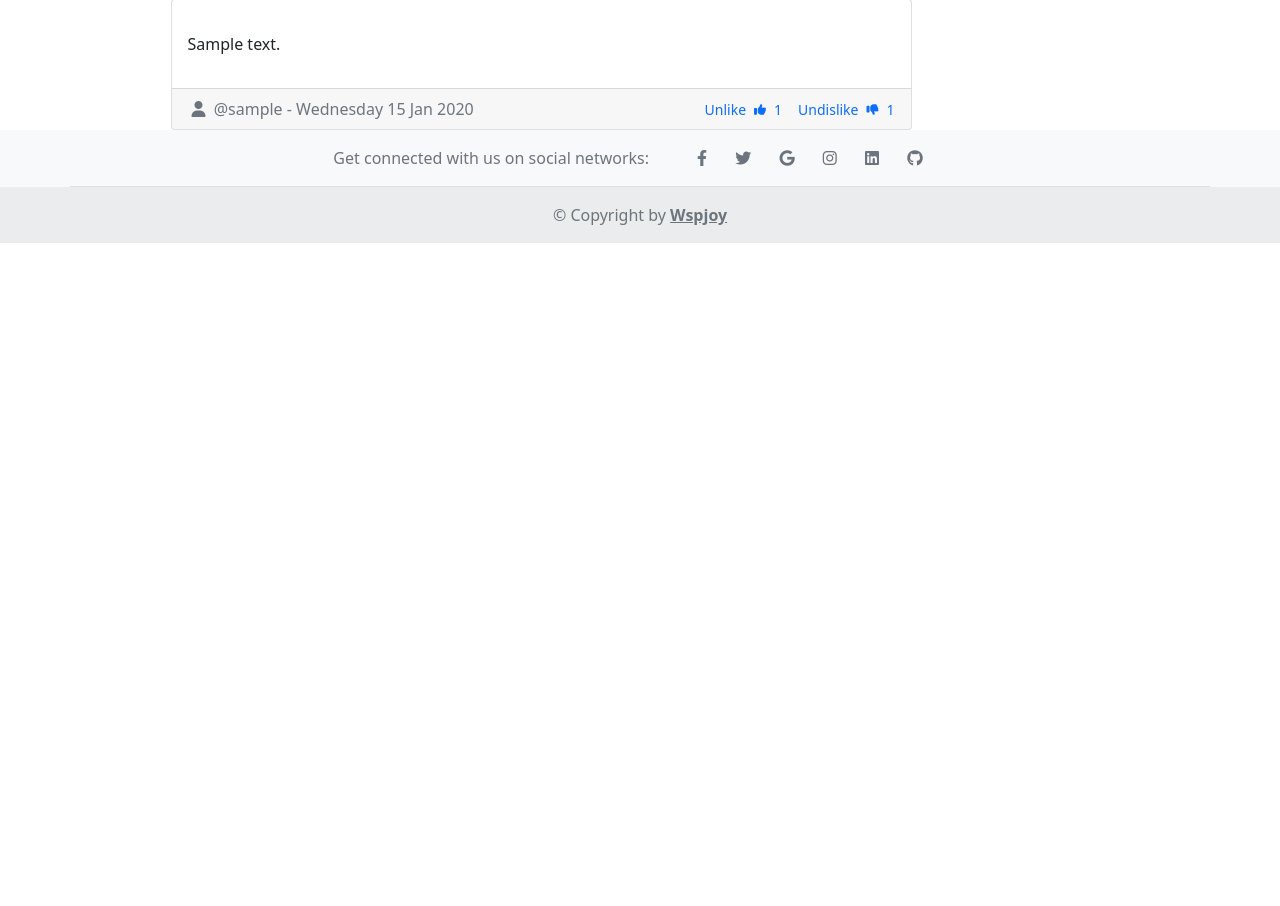
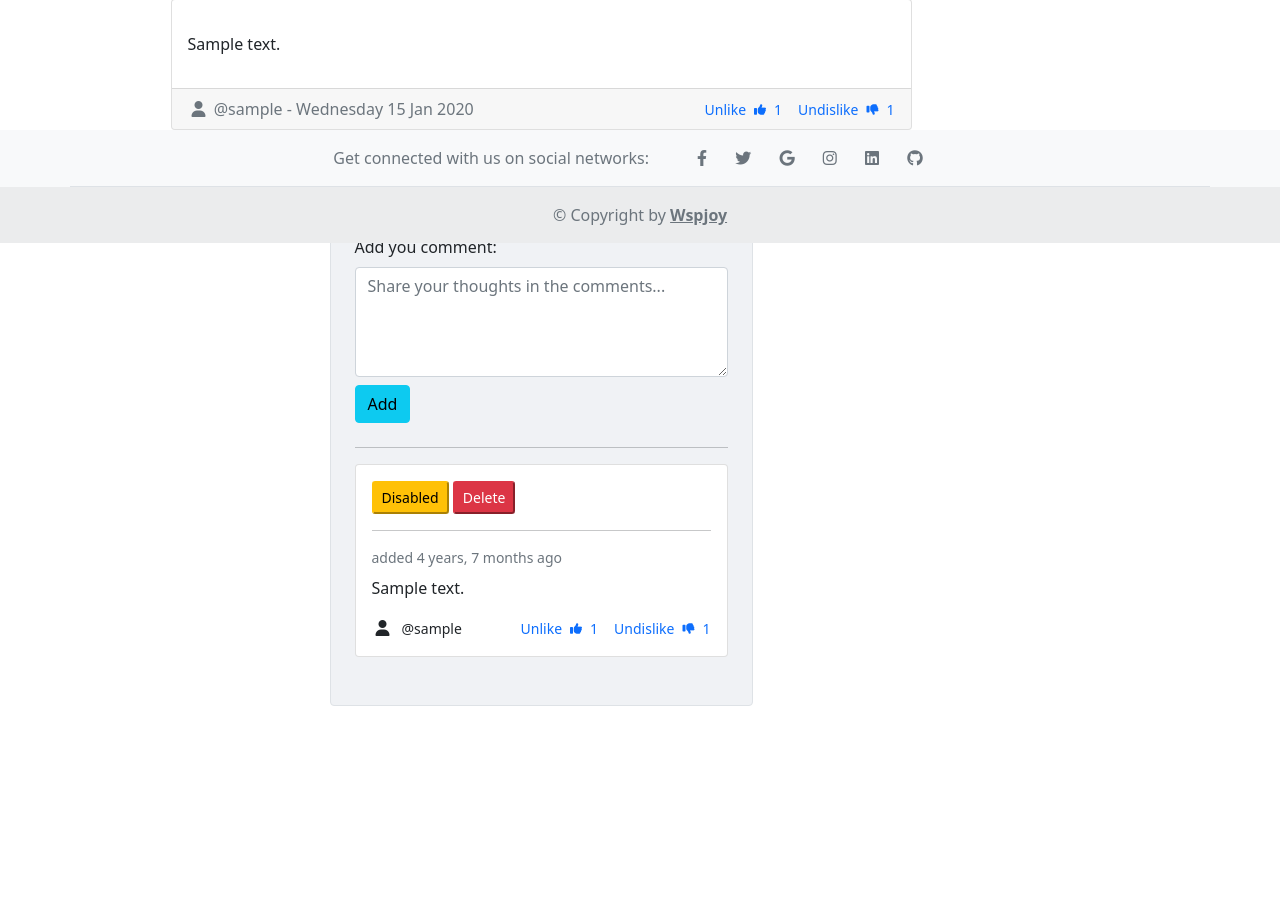
Before and after one commit to wspjoy2011/itea_education_project, a Django app: a page that uses templates/blog/post/detail.html in a window 1280 px wide. Shown: the part 557-1463 px from the top of the page. Before the commit the page ends 800 px from the top, so only its background shows below. Run offline with Django 5.2, Linux system fonts and the light colour scheme; a user stored in the database is signed in; tables that the repository leaves empty hold one stand-in row (values such as "Sample post"); grey boxes marked "Sample" are stand-in pictures.

Commit message:
- add post comments - add comments likes - add comments dislikes

```diff
--- /dev/null
+++ b/accounts/admin.py
@@ -0,0 +1,3 @@
+from django.contrib import admin
+
+# Register your models here.
--- /dev/null
+++ b/accounts/apps.py
@@ -0,0 +1,6 @@
+from django.apps import AppConfig
+
+
+class AccountsConfig(AppConfig):
+    default_auto_field = 'django.db.models.BigAutoField'
+    name = 'accounts'
--- /dev/null
+++ b/accounts/tests.py
@@ -0,0 +1,3 @@
+from django.test import TestCase
+
+# Create your tests here.
--- /dev/null
+++ b/accounts/views.py
@@ -0,0 +1,3 @@
+from django.shortcuts import render
+
+# Create your views here.
--- /dev/null
+++ b/blog/forms.py
@@ -0,0 +1,23 @@
+from django import forms
+
+from .models import Comment
+
+
+class CommentForm(forms.ModelForm):
+    class Meta:
+        model = Comment
+        fields = ('body',)
+
+        widgets = {
+            'body': forms.Textarea(
+                attrs={
+                    'placeholder': 'Share your thoughts in the comments...',
+                    'class': 'form-control mt-2',
+                    'rows': 4
+                }
+            )
+        }
+
+        labels = {
+            'body': 'Add you comment:'
+        }
--- a/blog/models.py
+++ b/blog/models.py
@@ -124,6 +124,18 @@ class Comment(models.Model):
     def __str__(self):
         return f'{self.author.username} - {self.post.title}'
 
+    def likes_count(self):
+        return self.likes.count()
+
+    def dislikes_count(self):
+        return self.dislikes.count()
+
+    def is_liked_by(self, user) -> bool:
+        return self.likes.filter(user=user).exists()
+
+    def is_disliked_by(self, user) -> bool:
+        return self.dislikes.filter(user=user).exists()
+
 
 class CommentLike(models.Model):
     comment = models.ForeignKey(Comment,
--- a/blog/urls.py
+++ b/blog/urls.py
@@ -6,5 +6,8 @@ app_name = 'blog'
 
 urlpatterns = [
     path('', views.PostListView.as_view(), name='post_list'),
-    path('<int:year>/<int:month>/<int:day>/<slug:post_slug>/', views.post_detail, name='post_detail')
+    path('post/<int:post_id>/add-comment', views.AddCommentView.as_view(), name='add_comment'),
+    path('<int:year>/<int:month>/<int:day>/<slug:post_slug>/', views.post_detail, name='post_detail'),
+    path('comment/<int:comment_id>/like/', views.LikeView.as_view(), name='like_comment'),
+    path('comment/<int:comment_id>/dislike/', views.DislikeView.as_view(), name='dislike_comment'),
 ]
--- a/blog/views.py
+++ b/blog/views.py
@@ -1,11 +1,16 @@
+from django.contrib.auth.decorators import login_required
+from django.contrib.auth.mixins import LoginRequiredMixin
 from django.core.paginator import Paginator, EmptyPage, PageNotAnInteger
-from django.shortcuts import render, get_object_or_404
+from django.http import HttpResponseRedirect, HttpResponseNotAllowed
+from django.shortcuts import render, get_object_or_404, redirect
 from django.utils import timezone
 from urllib.parse import urlencode
 
-from django.views.generic import ListView
+from django.views import View
+from django.views.generic import ListView, FormView
 
-from .models import Post
+from .forms import CommentForm
+from .models import Post, Comment, CommentLike, CommentDislike
 
 
 def post_list(request):
@@ -59,8 +64,10 @@ def post_detail(request, year, month, day, post_slug):
         publish__day=day,
         status='p'
     )
+    form_comment = CommentForm()
     context = {
-        'post': post
+        'post': post,
+        'form': form_comment
     }
     return render(request, 'blog/post/detail.html', context)
 
@@ -102,3 +109,65 @@ class PostListView(ListView):
 
         context['query_string'] = query_string
         return context
+
+
+class AddCommentView(LoginRequiredMixin, FormView):
+    form_class = CommentForm
+
+    def dispatch(self, request, *args, **kwargs):
+        if request.method != 'POST':
+            return HttpResponseNotAllowed(['POST'])
+        return super().dispatch(request, *args, **kwargs)
+
+    def form_valid(self, form):
+        post = get_object_or_404(Post, id=self.kwargs['post_id'])
+        new_comment = form.save(commit=False)
+        new_comment.post = post
+        new_comment.author = self.request.user
+        new_comment.save()
+        return HttpResponseRedirect(f'{new_comment.post.get_absolute_url()}#commentLike{new_comment.pk}')
+
+
+@login_required
+def like_comment(request, comment_id):
+    comment = get_object_or_404(Comment, pk=comment_id)
+
+    if comment.is_liked_by(request.user):
+        like = comment.likes.get(user=request.user)
+        like.delete()
+    else:
+        CommentLike.objects.create(comment=comment, user=request.user)
+        if comment.is_disliked_by(request.user):
+            dislike = comment.dislikes.get(user=request.user)
+            dislike.delete()
+    return HttpResponseRedirect(f'{comment.post.get_absolute_url()}#commentLike{comment.pk}')
+
+
+class LikeView(LoginRequiredMixin, View):
+    def get(self, request, comment_id):
+        comment = get_object_or_404(Comment, pk=comment_id)
+
+        if comment.is_liked_by(request.user):
+            like = comment.likes.get(user=request.user)
+            like.delete()
+        else:
+            CommentLike.objects.create(comment=comment, user=request.user)
+            if comment.is_disliked_by(request.user):
+                dislike = comment.dislikes.get(user=request.user)
+                dislike.delete()
+        return HttpResponseRedirect(f'{comment.post.get_absolute_url()}#commentLike{comment.pk}')
+
+
+class DislikeView(LoginRequiredMixin, View):
+    def get(self, request, comment_id):
+        comment = get_object_or_404(Comment, pk=comment_id)
+
+        if comment.is_disliked_by(request.user):
+            dislike = comment.dislikes.get(user=request.user)
+            dislike.delete()
+        else:
+            CommentDislike.objects.create(comment=comment, user=request.user)
+            if comment.is_liked_by(request.user):
+                like = comment.likes.get(user=request.user)
+                like.delete()
+        return HttpResponseRedirect(f'{comment.post.get_absolute_url()}#commentLike{comment.pk}')
--- /dev/null
+++ b/templates/blog/comment/detail.html
@@ -0,0 +1,65 @@
+{% load blog_filters %}
+
+<div class="card mb-4" id="commentLike{{ comment.pk }}">
+  <div class="card-body">
+
+    <a href="" class="text-decoration-none">
+      <button class="btn-sm btn-warning ms-auto">Disabled</button>
+    </a>
+
+    <a href="" class="text-decoration-none">
+      <button class="btn-sm btn-danger ms-auto">Delete</button>
+    </a>
+
+    <hr>
+
+    <p class="small text-muted mb-2">added {{ comment.created|timesince }} ago</p>
+
+    <div class="d-flex flex-row align-items-center">
+
+      <p>{{ comment.body }}</p>
+
+    </div>
+
+    <div class="d-flex justify-content-between">
+      <div class="d-flex flex-row align-items-center">
+        <i class="fas fa-user mx-1"></i>
+        <p class="small mb-0 ms-2">@{{ comment.author.username }}</p>
+      </div>
+
+      <div class="d-flex justify-content-end">
+        <div class="d-flex flex-row align-items-center text-primary me-3">
+
+          {% if comment|is_liked_by:request.user %}
+            <p class="small mb-0">Unlike</p>
+            <a href="{% url 'blog:like_comment' comment_id=comment.id %}">
+              <i class="fas fa-thumbs-up mx-2 fa-xs text-black" style="margin-top: -0.16rem;"></i>
+            </a>
+          {% else %}
+            <p class="small mb-0">Like</p>
+            <a href="{% url 'blog:like_comment' comment_id=comment.id %}">
+              <i class="far fa-thumbs-up mx-2 fa-xs text-black" style="margin-top: -0.16rem;"></i>
+            </a>
+          {% endif %}
+          <p class="small mb-0">{{ comment.likes_count }}</p>
+        </div>
+
+        <div class="d-flex flex-row align-items-center text-primary">
+
+          {% if comment|is_disliked_by:request.user %}
+            <p class="small mb-0">Undislike</p>
+            <a href="{% url 'blog:dislike_comment' comment_id=comment.id %}">
+              <i class="fas fa-thumbs-down mx-2 fa-xs text-black" style="margin-top: -0.16rem;"></i>
+            </a>
+          {% else %}
+            <p class="small mb-0">Dislike</p>
+            <a href="{% url 'blog:dislike_comment' comment_id=comment.id %}">
+              <i class="far fa-thumbs-down mx-2 fa-xs text-black" style="margin-top: -0.16rem;"></i>
+            </a>
+          {% endif %}
+          <p class="small mb-0">{{ comment.dislikes_count }}</p>
+        </div>
+      </div>
+    </div>
+  </div>
+</div>
--- a/templates/blog/post/detail.html
+++ b/templates/blog/post/detail.html
@@ -65,6 +65,33 @@
         </div>
       </div>
     </div>
+    {# Comments block #}
+    <div class="row d-flex justify-content-center">
+      <div class="col-md-8 col-lg-6">
+        <h1>Comments</h1>
+        <div class="card shadow-0 border" style="background-color: #f0f2f5;">
+          <div class="card-body p-4">
+            <div class="form-outline mb-4" id="comments">
+              <form method="post" action="{% url 'blog:add_comment' post_id=post.id %}">
+                {% csrf_token %}
+                {{ form.body.label_tag }}
+                {{ form.body }}
+                <button type="submit" class="btn btn-info mt-2">Add</button>
+              </form>
+            </div>
+            <hr>
 
+            {% if post.comments.count %}
+              {% for comment in post.comments.all %}
+                {% include 'blog/comment/detail.html' %}
+              {% endfor %}
+            {% else %}
+              <p>No comments yet.</p>
+            {% endif %}
+
+          </div>
+        </div>
+      </div>
+    </div>
   </div>
 {% endblock %}
```
Also changed, not shown: accounts/models.py (added, +25 -0 lines), accounts/validators.py (added, +19 -0 lines), blog/admin.py (+69 -0 lines), templates/blog/comment/list.html (deleted, +0 -10 lines), accounts/__init__.py (added), accounts/migrations/__init__.py (added).
